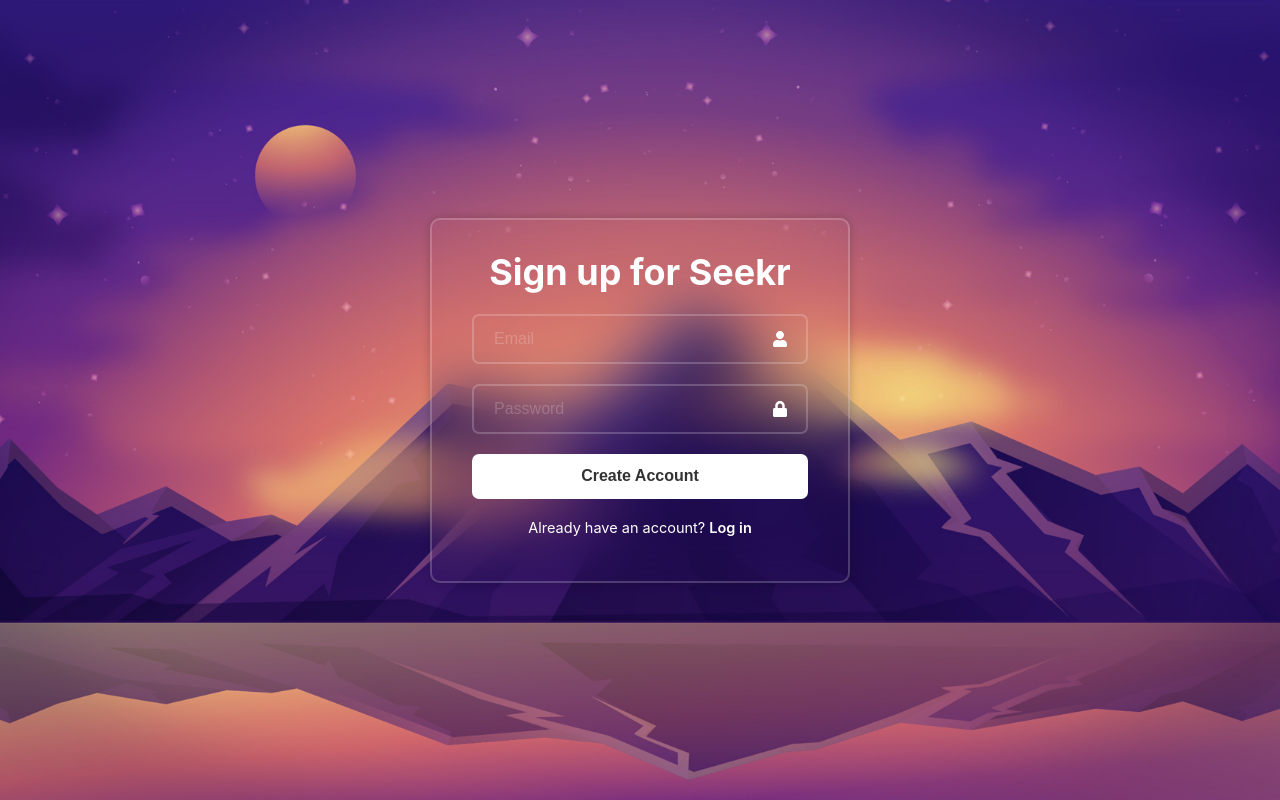
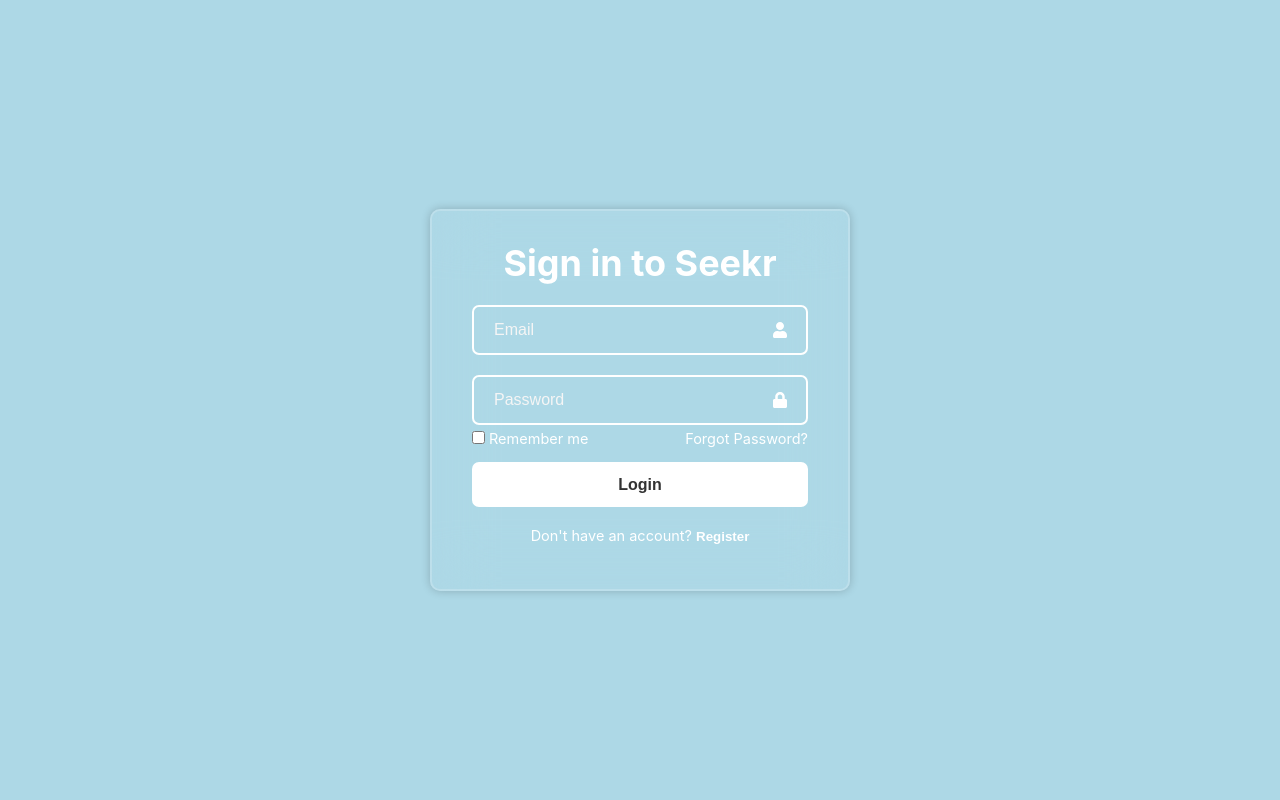
Before and after one commit to ratemystudyspot/website-legacy, a React (Create React App) app: page / in a window 1280 px wide. Built offline with nearby package versions, Linux system fonts and the light colour scheme.

Commit message:
auth form touch ups

```diff
--- a/src/App.js
+++ b/src/App.js
@@ -1,12 +1,21 @@
+import { React, useState } from 'react'
 import logo from './logo.svg';
 import './App.css';
 import LoginForm from './Components/AuthForm/LoginForm';
 import RegisterForm from './Components/AuthForm/RegisterForm';
 
 function App() {
+  const [currentForm, setCurrentForm] = useState('login');
+
+  const toggleForm = (formName) => {
+    setCurrentForm(formName);
+  }
+
   return (
     <div>
-      <RegisterForm/>
+      {
+        currentForm === "login" ? <LoginForm onFormSwitch={toggleForm} /> : <RegisterForm onFormSwitch={toggleForm}/>
+      }
     </div>
   );
 }
--- a/src/Components/AuthForm/AuthForm.css
+++ b/src/Components/AuthForm/AuthForm.css
@@ -25,7 +25,7 @@
     width: 100%;
     height: 100%;
     background: transparent;
-    border: 2px solid rgba(255, 255, 255, .2);
+    border: 2px solid #fff;
     outline: none;
     border-radius: 7px;
     font-size: 16px;
@@ -34,7 +34,7 @@
 }
 
 .input-box input::placeholder {
-    color: rgba(255, 255, 255, .2);
+    color: #F5F5F5;
 }
 
 .input-box .icon {
@@ -75,18 +75,22 @@
     text-decoration: underline;
 }
 
-.wrapper button {
+.form button {
     width: 100%;
     height: 45px;
     background: #fff;
     border: none;
     outline: none;
     border-radius: 7px;
-    box-shadow: 0 0 10px regba(0, 0, 0, .1);
     cursor: pointer;
     font-size: 16px;
     color: #333;
     font-weight: 700;
+    transition: background-color 0.3s;
+}
+
+.form button:hover {
+    background: #F5F5F5;
 }
 
 .wrapper .register-link {
@@ -95,12 +99,17 @@
     margin: 20px 0 15px;
 }
 
-.register-link p a {
+.register-link p button {
+    background: none;
+    border: none;
+    text-decoration: underline;
+    cursor: pointer;
+    padding: 0;
     color: #fff;
     text-decoration: none;
     font-weight: 600;
 }
 
-.register-link p a:hover {
+.register-link p button:hover {
     text-decoration: underline;
 }
--- a/src/Components/AuthForm/LoginForm.jsx
+++ b/src/Components/AuthForm/LoginForm.jsx
@@ -2,11 +2,11 @@
 import './AuthForm.css'
 import { FaUser, FaLock } from "react-icons/fa";
 
-const LoginForm = () => {
+const LoginForm = (props) => {
     return (
         <div className="wrapper">
-            <form action="">
-                <h1>Login</h1>
+            <form className='form' action="">
+                <h1>Sign in to Seekr</h1>
                 <div className="input-box">
                     <input type="email" placeholder="Email" required />
                     <FaUser className="icon" />
@@ -22,11 +22,10 @@
                 </div>
 
                 <button type="submit">Login</button>
-
-                <div className="register-link">
-                    <p>Don't have an account? <a href="#">Register</a></p>
-                </div>
             </form>
+            <div className="register-link">
+                <p>Don't have an account? <button onClick={() => props.onFormSwitch('register')}>Register</button></p>
+            </div>
         </div>
     )
 }
--- a/src/Components/AuthForm/RegisterForm.jsx
+++ b/src/Components/AuthForm/RegisterForm.jsx
@@ -6,7 +6,7 @@
   /^(([^<>()[\]\.,;:\s@\"]+(\.[^<>()[\]\.,;:\s@\"]+)*)|(\".+\"))@(([^<>()[\]\.,;:\s@\"]+\.)+[^<>()[\]\.,;:\s@\"]{2,})$/i;
 const PWD_REGEX = /^(?=.*[a-z]){8,}$/;
 
-const RegisterForm = () => {
+const RegisterForm = (props) => {
   const errRef = useRef();
 
   const [email, setEmail] = useState('');
@@ -20,7 +20,7 @@
   const [submit, setSubmit] = useState(false);
 
   const [errMsg, setErrMsg] = useState('');
-  // const [success, setSuccess] = useState('');s
+  // const [success, setSuccess] = useState('');
 
   useEffect(() => {
     const result = PWD_REGEX.test(pwd);
@@ -31,9 +31,14 @@
     setErrMsg('');
   }, [pwd])
 
+  const HandleSubmit= (e) => {
+    e.preventDefault();
+    console.log(email);
+  }
+
   return (
     <div className="wrapper">
-      <form action="">
+      <form className='form' onSubmit={HandleSubmit}>
         <p ref={errRef} className={errMsg ? "errmsg" : "offscreen"} >{errMsg}</p>
 
         <h1>Sign up for Seekr</h1>
@@ -82,11 +87,10 @@
         <button type="submit" onClick={() => setSubmit(true)}>
           Create Account
         </button>
-
-        <div className="register-link">
-          <p>Already have an account? <a href="#">Log in</a></p>
-        </div>
       </form>
+      <div className="register-link">
+        <p>Already have an account? <button onClick={() => props.onFormSwitch('login')}>Log in</button></p>
+      </div>
     </div>
   )
 }
--- a/src/index.css
+++ b/src/index.css
@@ -17,10 +17,7 @@
   justify-content: center;
   align-items: center;
   min-height: 100vh;
-  background: url(./Components/Assets/background.jpg)
-  no-repeat;
-  background-size: cover;
-  background-position: center;
+  background: #ADD8E6;
 }
 
 code {
```
Also changed, not shown: 1 other file (tests, documents, lock files or other folders).
